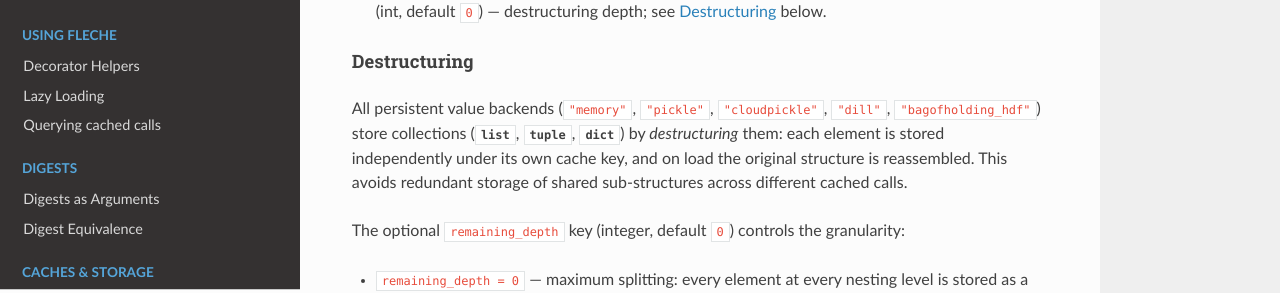
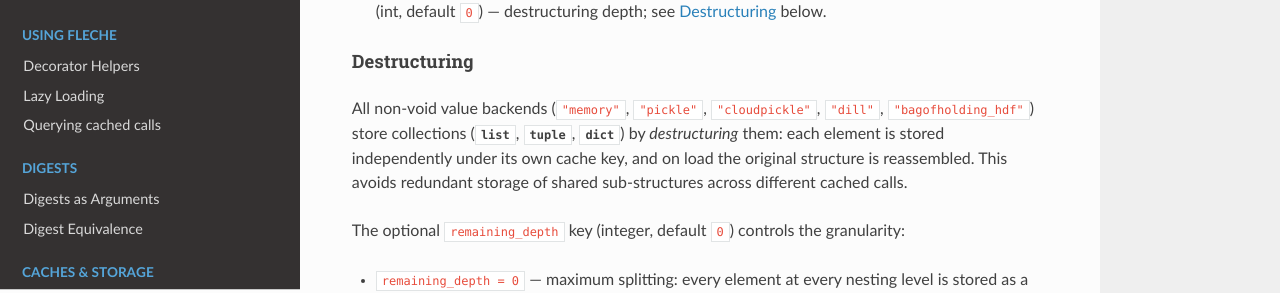
Before and after one commit to pmrv/fleche, a Sphinx documentation site: the page built from docs/storage/configuration.rst, in a window 1280 px wide and 900 px high, scrolled down 3071 px. Shown: the part 159-452 px from the top of the window. Built offline with Sphinx 7.4.7 and the Read the Docs theme 3.1.0, drawn with Linux system fonts in a browser that asks for light colours; pages that are not in the unit, such as notebooks, are missing from menus.

Commit message:
docs(configuration): replace 'persistent' with 'non-void' in Destructuring section
The memory backend is explicitly described as 'transient' in the Reserved
Cache Names section (it does not survive process restarts).  Calling it
'persistent' in the Destructuring heading contradicted that and could mislead
readers into thinking memory storage is disk-backed.

The correct grouping is 'all non-void value backends': every value backend
except void stores data and supports destructuring, regardless of whether
it persists across processes.

```diff
--- a/docs/storage/configuration.rst
+++ b/docs/storage/configuration.rst
@@ -182,7 +182,7 @@ Key descriptions
 Destructuring
 ^^^^^^^^^^^^^
 
-All persistent value backends (``"memory"``, ``"pickle"``, ``"cloudpickle"``,
+All non-void value backends (``"memory"``, ``"pickle"``, ``"cloudpickle"``,
 ``"dill"``, ``"bagofholding_hdf"``) store collections (:class:`list`,
 :class:`tuple`, :class:`dict`) by *destructuring* them: each element is stored
 independently under its own cache key, and on load the original structure is
```
